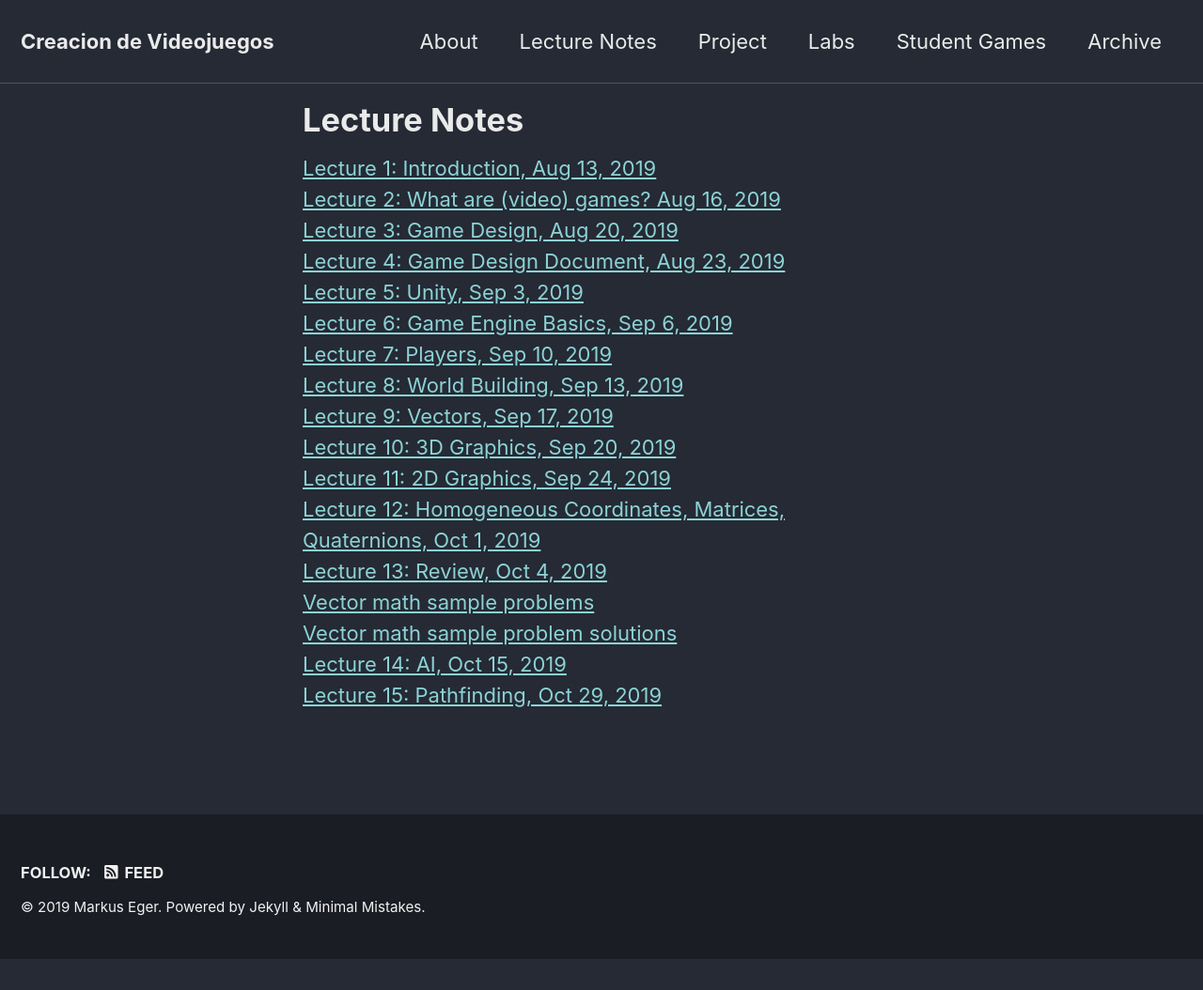
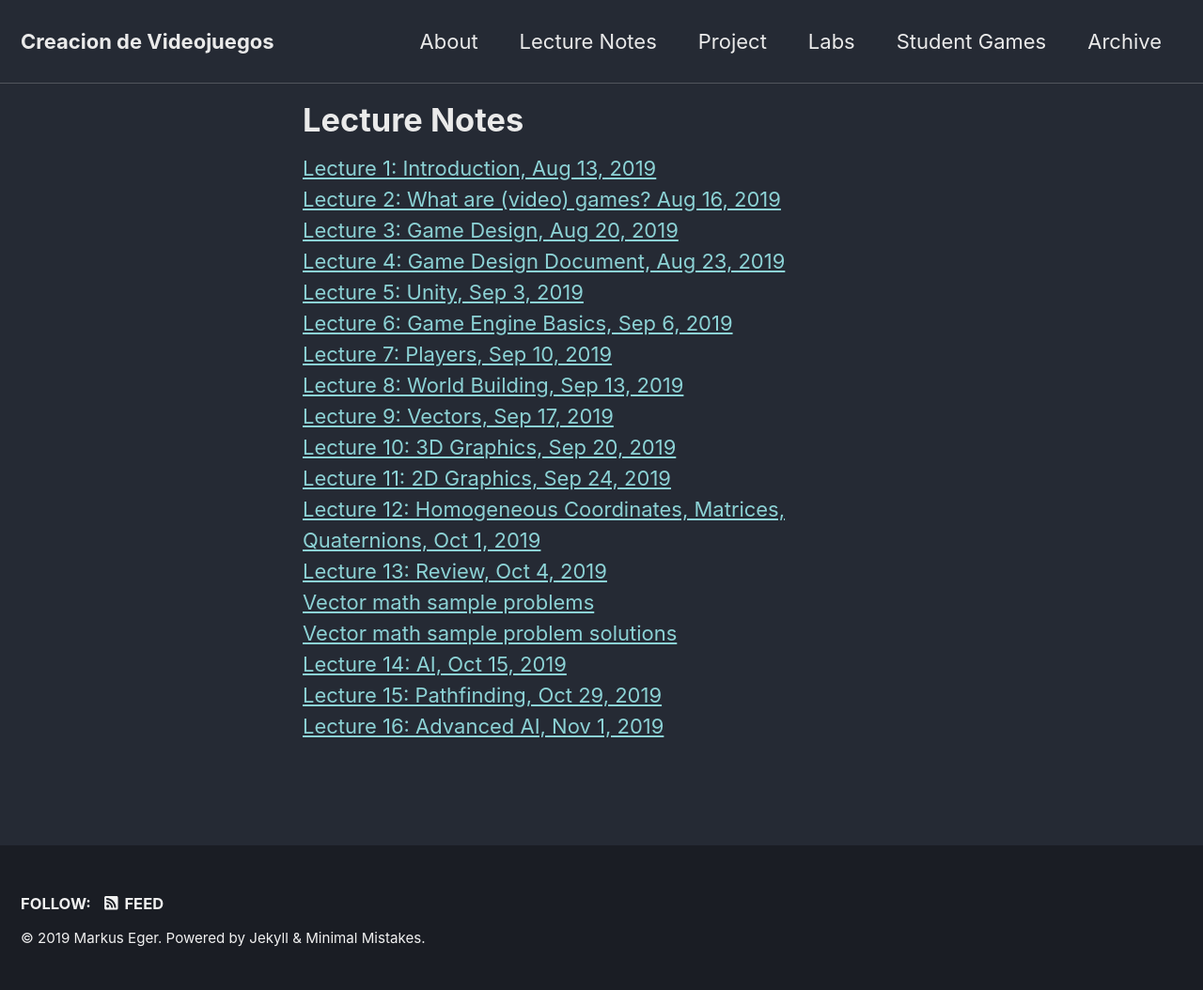
Before and after one commit to yawgmoth/CI-2807, a Jekyll site: the page built from _pages/slides.html, in a window 1280 px wide. Shown: the whole page at 94% size. Built offline with Jekyll 4.4.1, drawn with Linux system fonts in a browser that asks for light colours; cached includes are drawn as plain includes; nearby versions of some CDN libraries; before the commit the page ends 1021 px from its top, so only the background shows below that.

Commit message:
add lecture notes to slide list

```diff
--- a/_pages/slides.html
+++ b/_pages/slides.html
@@ -25,8 +25,8 @@ categories: [frontpage]
 <a href="/CI-2807/assets/pdf/vectormath_solutions.pdf">Vector math sample problem solutions</a><br/>
 <a href="/CI-2807/slides/II2019/lecture14.html">Lecture 14: AI, Oct 15, 2019</a><br/>
 <a href="/CI-2807/slides/II2019/lecture15.html">Lecture 15: Pathfinding, Oct 29, 2019</a><br/>
-<!--<a href="lecture16.html">Lecture 16: Movement, May 14, 2019</a><br/>
-<a href="lecture16a.html">Vector Math Practice</a><br/>
+<a href="/CI-2807/slides/II2019/lecture16.html">Lecture 16: Advanced AI, Nov 1, 2019</a><br/>
+<!--<a href="lecture16a.html">Vector Math Practice</a><br/>
 <a href="lecture17.html">Lecture 17: Review, May 17, 2019</a><br/>
 <a href="lecture18.html">Lecture 18: AI Behavior, May 21, 2019</a><br/>
 <a href="lecture19.html">Lecture 19: Game Trees, May 28, 2019</a><br/>
```
